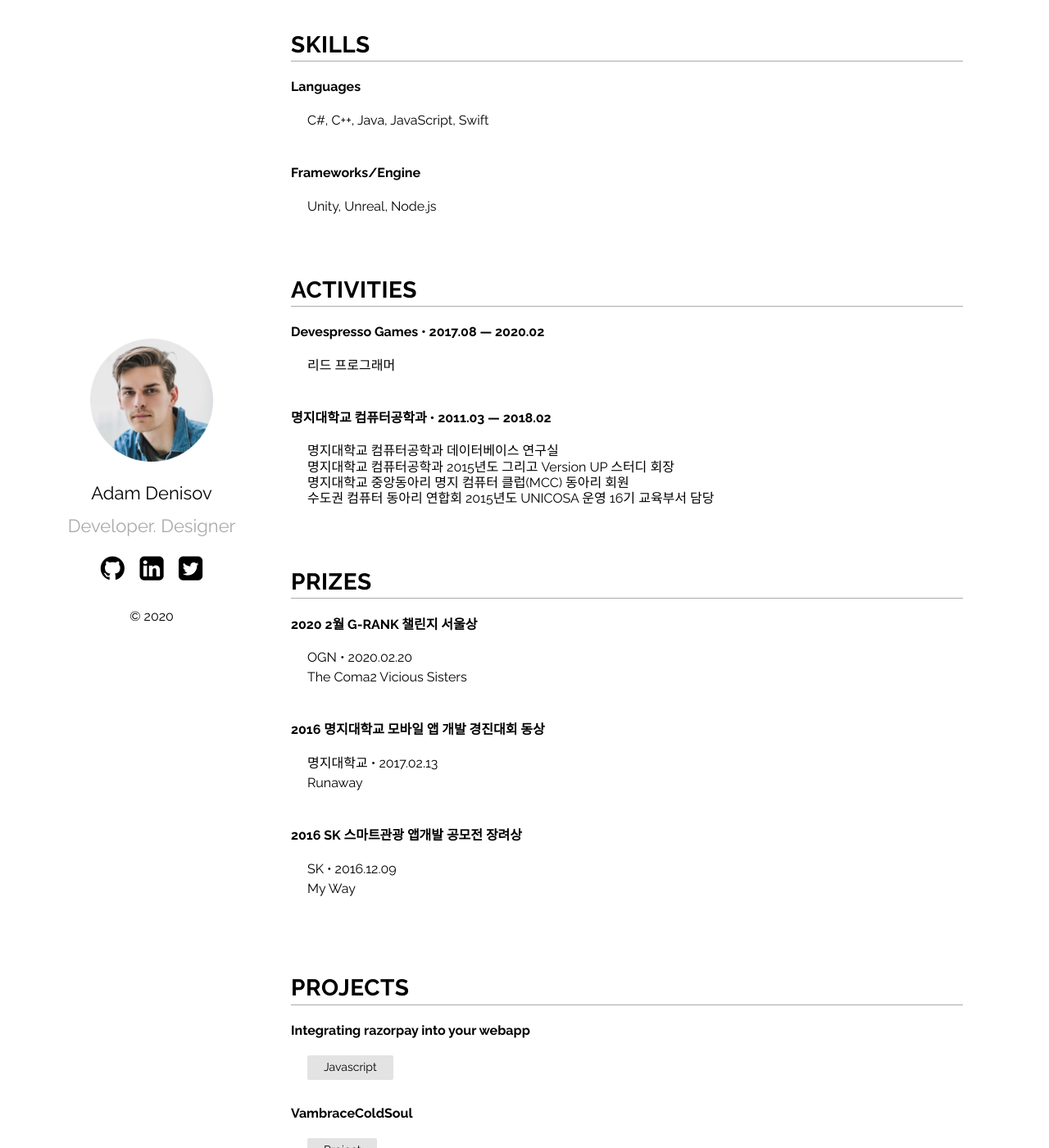
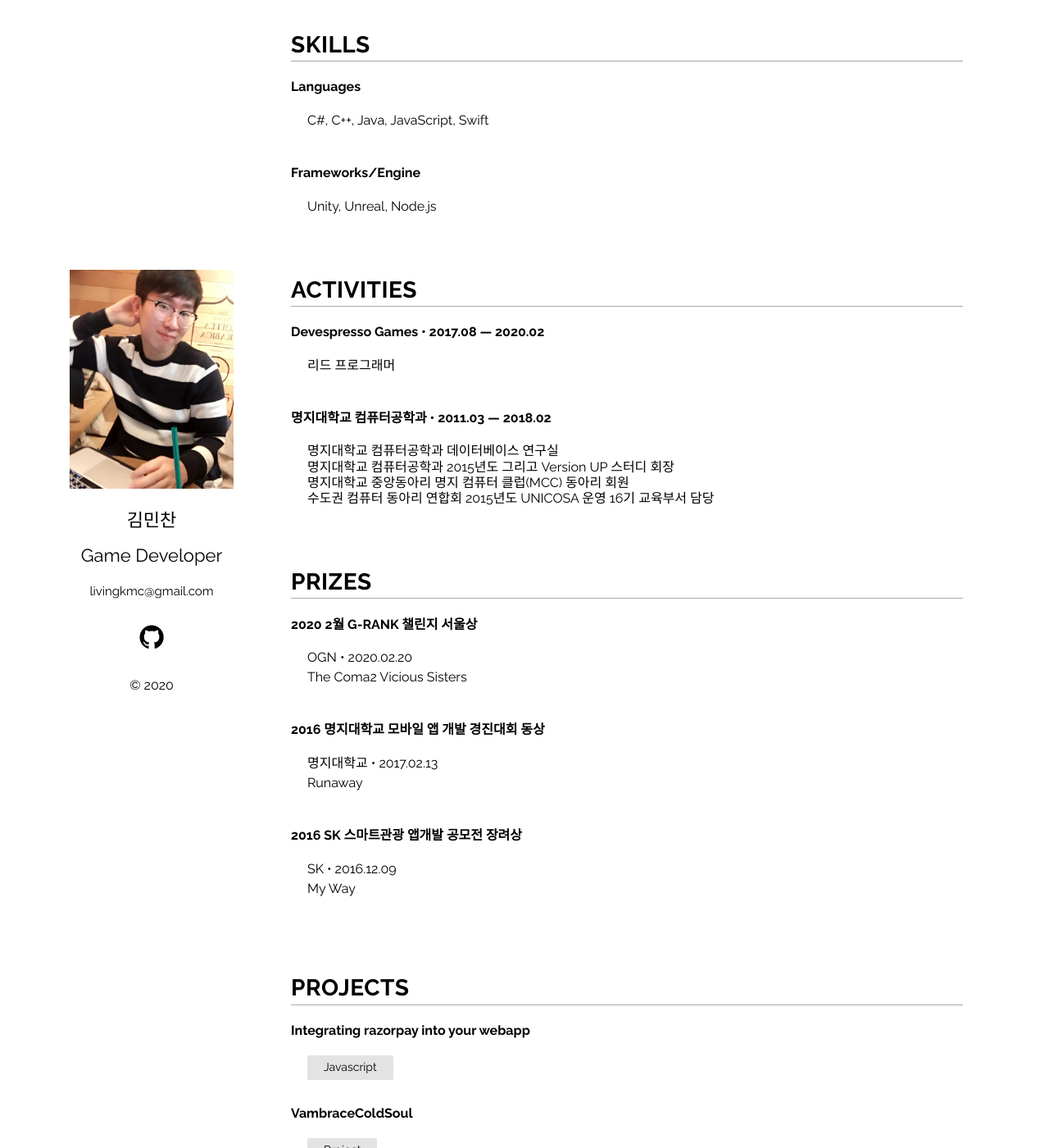
Before and after one commit to ClassRabbit/ClassRabbit.github.io, a Jekyll site: the page built from index.md, in a window 1280 px wide and 1400 px high. Shown: the whole window at 82% size. Built offline with Jekyll 4.4.1, drawn with Linux system fonts in a browser that asks for light colours.

Commit message:
feat: default 프로필 정보 수정

```diff
--- a/_config.yml
+++ b/_config.yml
@@ -1,6 +1,6 @@
 title: IronKim
 author: 김민찬
-email: livingkmc@gmail.com
+
 description: > # this means to ignore newlines until "show_exerpts:"
   김민찬 포트폴리오
 show_excerpts: true # set to true to show excerpts on the homepage
@@ -10,17 +10,19 @@ show_excerpts: true # set to true to show excerpts on the homepage
 sass:
   sass_dir: _sass
 plainwhite:
-  name: Adam Denisov
-  tagline: Developer. Designer
+  name: 김민찬
+  tagline: Game Developer
+  email: livingkmc@gmail.com
   date_format: "%b %-d, %Y"
   sitemap: true # set to true to generate sitemap.xml content
 
   # generate social links in footer
   social_links:
-    twitter: thelehhman
-    github:  thelehhman
-    linkedIn: in/thelehhman
-    rss: rss
+    github:  IronKim
+    # twitter: thelehhman
+
+    # linkedIn: in/thelehhman
+    # rss: rss
     # dribbble: jekyll
     # facebook: jekyll
     # flickr:   jekyll
--- a/_layouts/default.html
+++ b/_layouts/default.html
@@ -11,6 +11,8 @@
           <a href="/">{{ site.plainwhite.name }}</a>
         </h2>
         <p class="tagline">{{ site.plainwhite.tagline }}</p>
+        <p class="tagline2">{{ site.plainwhite.email }}</p>
+        <p class="tagline2">{{ site.plainwhite.github }}</p>
         <ul class="social">
           {%- if site.plainwhite.social_links.github -%}
             <!-- <a href="https://github.com/{{ site.plainwhite.social_links.github }}"> -->
--- a/_sass/plain.scss
+++ b/_sass/plain.scss
@@ -96,13 +96,23 @@ main {
     }
     .tagline {
       font-size: 22px;
-      margin-top: 17px;
-      color: #aaa;
+      margin-top: 20px;
+      // color: #aaa;
       white-space: pre-wrap;
       line-height: normal;
     }
+
+    .tagline2 {
+      font-size: 15px;
+      margin-top: 0px;
+      // color: #aaa;
+      // white-space: pre-wrap;
+      line-height: normal;
+    }
+
+
     img {
-      max-width: 150px;
+      max-width: 200px;
     }
   }
 }
```
Also changed, not shown: assets/portfolio.png.
